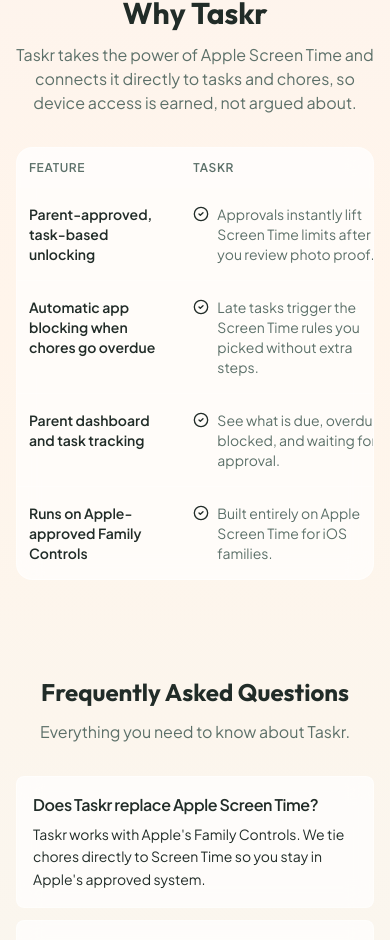
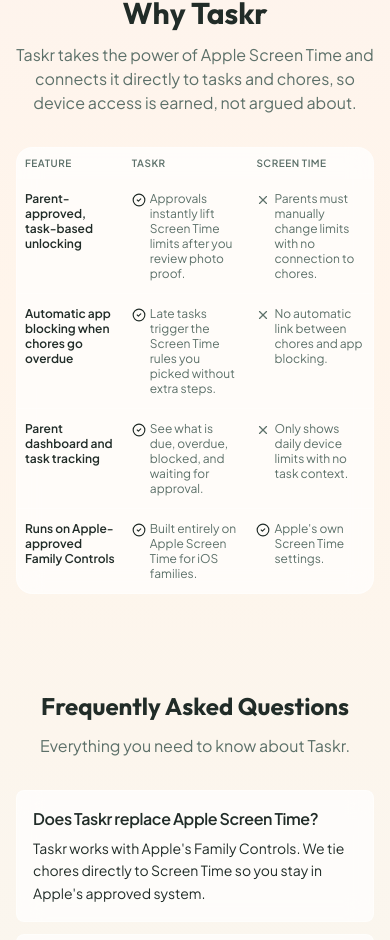
Before and after one commit to johnnywalker100/taskrsite, a Next.js app: page / in a window 390 px wide. Shown: the part 5845-6785 px from the top of the page. Built offline with nearby package versions, Linux system fonts and the light colour scheme.

Commit message:
Make comparison table tighter to fit on mobile without scrolling

```diff
--- a/src/pages/index.tsx
+++ b/src/pages/index.tsx
@@ -383,39 +383,39 @@
             </p>
           </div>
 
-          <div className="glass rounded-2xl sm:rounded-3xl border border-white/40 overflow-x-auto">
-            <table className="w-full text-left min-w-[600px]">
+          <div className="glass rounded-2xl sm:rounded-3xl border border-white/40 overflow-hidden">
+            <table className="w-full text-left table-fixed">
               <thead className="bg-white/10">
                 <tr>
-                  <th className="py-3 sm:py-4 px-3 sm:px-6 text-xs sm:text-sm font-semibold text-muted-foreground uppercase tracking-wider text-left">Feature</th>
-                  <th className="py-3 sm:py-4 px-3 sm:px-6 text-xs sm:text-sm font-semibold text-muted-foreground uppercase tracking-wider text-left">Taskr</th>
-                  <th className="py-3 sm:py-4 px-3 sm:px-6 text-xs sm:text-sm font-semibold text-muted-foreground uppercase tracking-wider text-left">Standard Screen Time</th>
+                  <th className="py-2 sm:py-4 px-2 sm:px-6 text-[10px] sm:text-sm font-semibold text-muted-foreground uppercase tracking-wider text-left w-[30%]">Feature</th>
+                  <th className="py-2 sm:py-4 px-2 sm:px-6 text-[10px] sm:text-sm font-semibold text-muted-foreground uppercase tracking-wider text-left w-[35%]">Taskr</th>
+                  <th className="py-2 sm:py-4 px-2 sm:px-6 text-[10px] sm:text-sm font-semibold text-muted-foreground uppercase tracking-wider text-left w-[35%]">Screen Time</th>
                 </tr>
               </thead>
               <tbody>
                 {comparisonRows.map((row, index) => (
                   <tr key={row.feature} className={index !== 0 ? "border-t border-white/20" : ""}>
-                    <td className="py-4 sm:py-6 px-3 sm:px-6 align-top">
-                      <p className="font-semibold text-foreground text-sm sm:text-base">{row.feature}</p>
+                    <td className="py-3 sm:py-6 px-2 sm:px-6 align-top">
+                      <p className="font-semibold text-foreground text-xs sm:text-base leading-tight">{row.feature}</p>
                     </td>
-                    <td className="py-4 sm:py-6 px-3 sm:px-6 align-top">
-                      <div className="flex items-start gap-2 sm:gap-3">
+                    <td className="py-3 sm:py-6 px-2 sm:px-6 align-top">
+                      <div className="flex items-start gap-1 sm:gap-3">
                         {row.taskrHas ? (
-                          <CheckCircle2 className="w-4 h-4 sm:w-5 sm:h-5 text-mint-dark mt-0.5 sm:mt-1 flex-shrink-0" />
+                          <CheckCircle2 className="w-3.5 h-3.5 sm:w-5 sm:h-5 text-mint-dark mt-0.5 flex-shrink-0" />
                         ) : (
-                          <X className="w-4 h-4 sm:w-5 sm:h-5 text-muted-foreground mt-0.5 sm:mt-1 flex-shrink-0" />
+                          <X className="w-3.5 h-3.5 sm:w-5 sm:h-5 text-muted-foreground mt-0.5 flex-shrink-0" />
                         )}
-                        <p className="text-muted-foreground text-sm sm:text-base">{row.taskr}</p>
+                        <p className="text-muted-foreground text-xs sm:text-base leading-tight">{row.taskr}</p>
                       </div>
                     </td>
-                    <td className="py-4 sm:py-6 px-3 sm:px-6 align-top">
-                      <div className="flex items-start gap-2 sm:gap-3">
+                    <td className="py-3 sm:py-6 px-2 sm:px-6 align-top">
+                      <div className="flex items-start gap-1 sm:gap-3">
                         {row.screenTimeHas ? (
-                          <CheckCircle2 className="w-4 h-4 sm:w-5 sm:h-5 text-mint-dark mt-0.5 sm:mt-1 flex-shrink-0" />
+                          <CheckCircle2 className="w-3.5 h-3.5 sm:w-5 sm:h-5 text-mint-dark mt-0.5 flex-shrink-0" />
                         ) : (
-                          <X className="w-4 h-4 sm:w-5 sm:h-5 text-muted-foreground mt-0.5 sm:mt-1 flex-shrink-0" />
+                          <X className="w-3.5 h-3.5 sm:w-5 sm:h-5 text-muted-foreground mt-0.5 flex-shrink-0" />
                         )}
-                        <p className="text-muted-foreground text-sm sm:text-base">{row.screenTime}</p>
+                        <p className="text-muted-foreground text-xs sm:text-base leading-tight">{row.screenTime}</p>
                       </div>
                     </td>
                   </tr>
```
